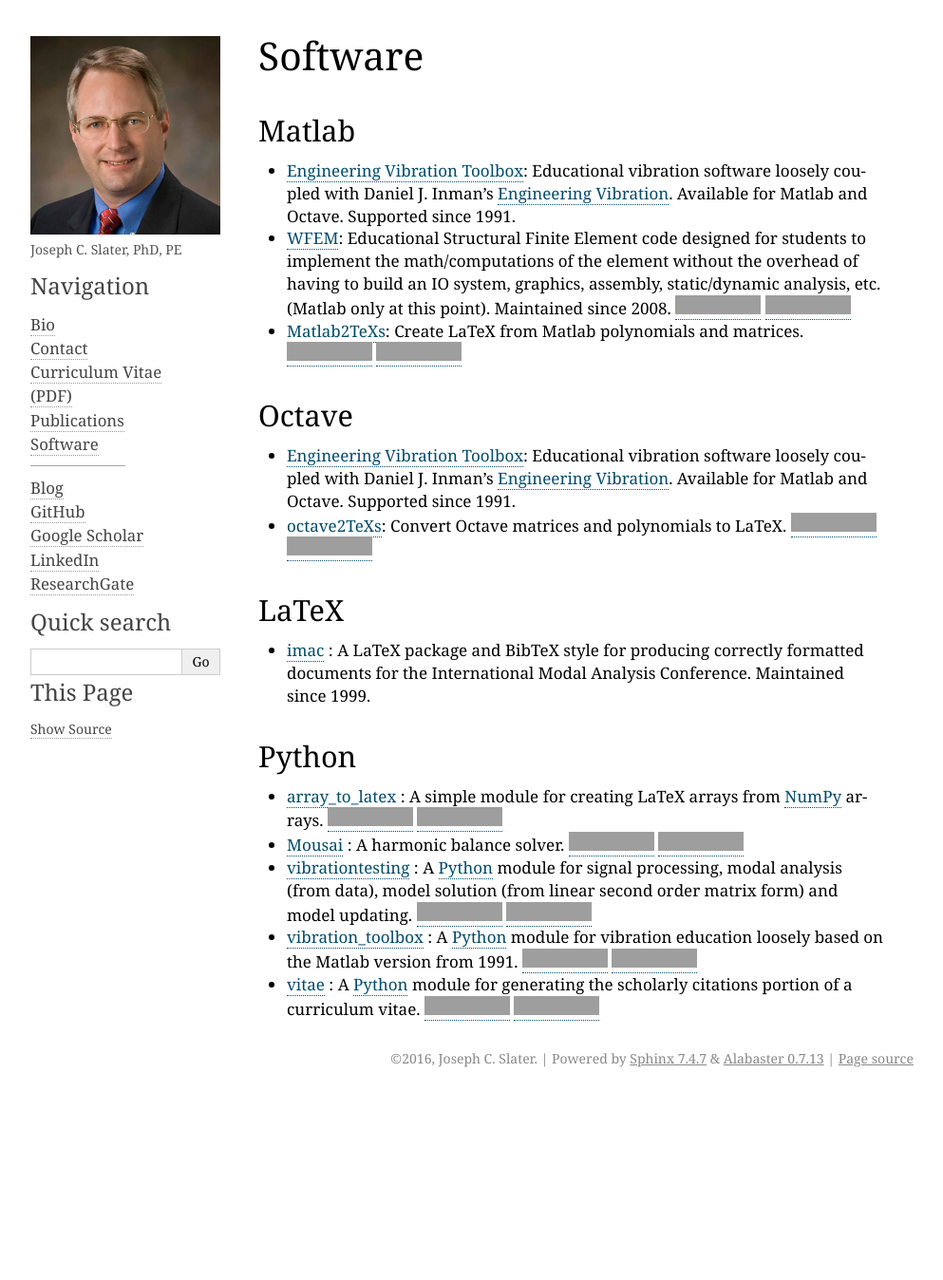
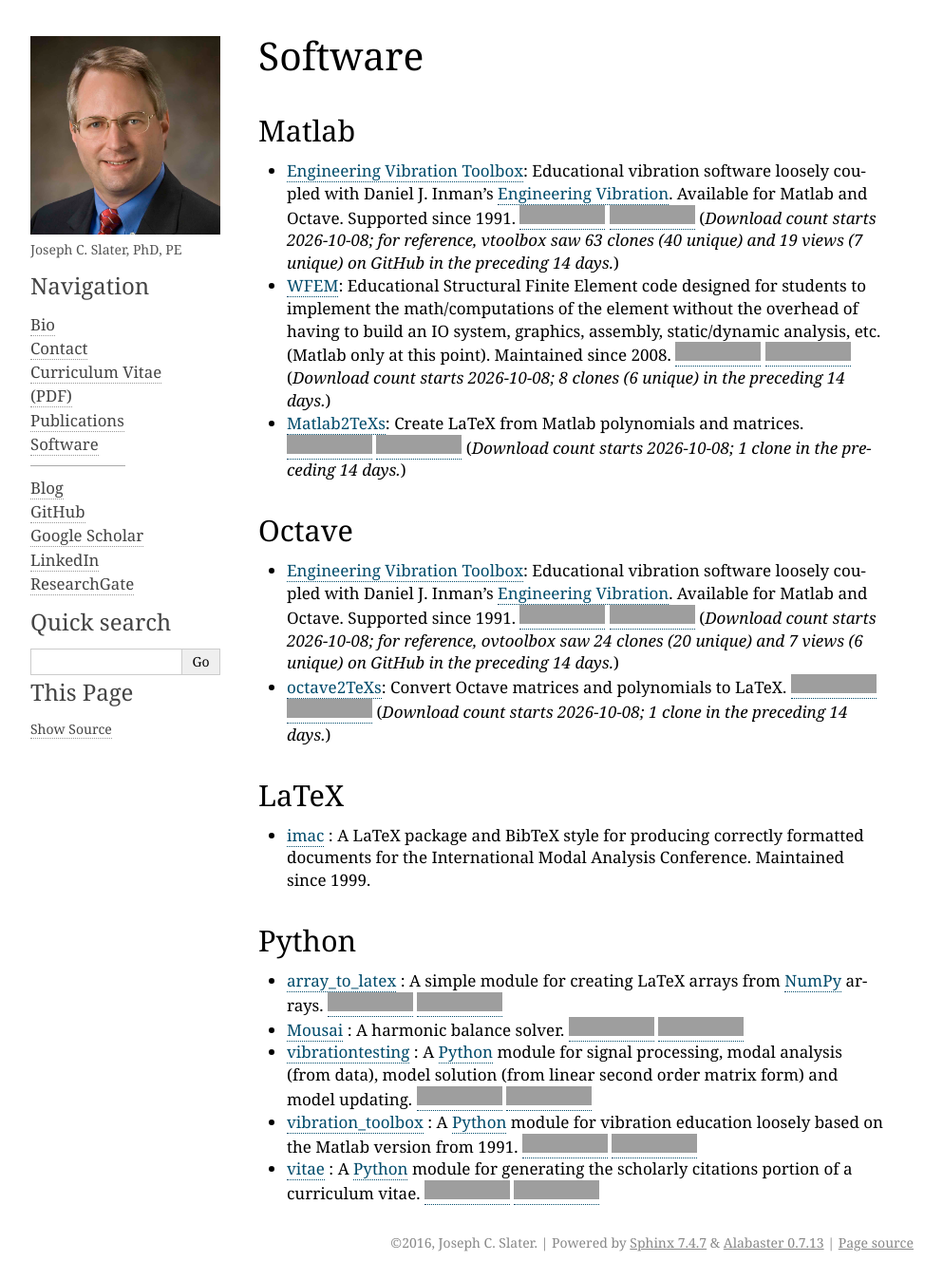
Before and after one commit to josephcslater/josephcslater, a Sphinx documentation site: the page built from source/software.rst, in a window 1280 px wide and 1348 px high. Shown: the whole window at 95% size, without its empty margins (148-1141 px from the left). Built offline with Sphinx 7.4.7, drawn with Linux system fonts in a browser that asks for light colours; grey boxes are pictures that could not be loaded.

Commit message:
Add vtoolbox/ovtoolbox badges; note download-count start dates
Added GitHub download/star badges for vtoolbox and ovtoolbox (the
Matlab and Octave repos behind the Engineering Vibration Toolbox).
Added notes to all five GitHub-badge entries (WFEM, Matlab2TeXs,
octave2TeXs, vtoolbox, ovtoolbox) stating that download counts start
2026-10-08, with prior 14-day GitHub traffic (clones/views) included
for context since historical download totals aren't available.

Co-authored-by: Copilot <223556219+Copilot@users.noreply.github.com>

```diff
--- a/source/software.rst
+++ b/source/software.rst
@@ -3,14 +3,14 @@ Software
 
 Matlab
 ------
-- `Engineering Vibration Toolbox`_: Educational vibration software loosely coupled with Daniel J. Inman's `Engineering Vibration`_. Available for Matlab and Octave. Supported since 1991.
-- `WFEM`_: Educational Structural Finite Element code designed for students to implement the math/computations of the element without the overhead of having to build an IO system, graphics, assembly, static/dynamic analysis, etc. (Matlab only at this point). Maintained since 2008. |wfem-downloads| |wfem-stars|
-- `Matlab2TeXs`_: Create LaTeX from Matlab polynomials and matrices. |matlab2texs-downloads| |matlab2texs-stars|
+- `Engineering Vibration Toolbox`_: Educational vibration software loosely coupled with Daniel J. Inman's `Engineering Vibration`_. Available for Matlab and Octave. Supported since 1991. |vtoolbox-downloads| |vtoolbox-stars| (*Download count starts 2026-10-08; for reference, vtoolbox saw 63 clones (40 unique) and 19 views (7 unique) on GitHub in the preceding 14 days.*)
+- `WFEM`_: Educational Structural Finite Element code designed for students to implement the math/computations of the element without the overhead of having to build an IO system, graphics, assembly, static/dynamic analysis, etc. (Matlab only at this point). Maintained since 2008. |wfem-downloads| |wfem-stars| (*Download count starts 2026-10-08; 8 clones (6 unique) in the preceding 14 days.*)
+- `Matlab2TeXs`_: Create LaTeX from Matlab polynomials and matrices. |matlab2texs-downloads| |matlab2texs-stars| (*Download count starts 2026-10-08; 1 clone in the preceding 14 days.*)
 
 Octave
 ------
-- `Engineering Vibration Toolbox`_: Educational vibration software loosely coupled with Daniel J. Inman's `Engineering Vibration`_. Available for Matlab and Octave. Supported since 1991.
-- `octave2TeXs`_: Convert Octave matrices and polynomials to LaTeX. |octave2texs-downloads| |octave2texs-stars|
+- `Engineering Vibration Toolbox`_: Educational vibration software loosely coupled with Daniel J. Inman's `Engineering Vibration`_. Available for Matlab and Octave. Supported since 1991. |ovtoolbox-downloads| |ovtoolbox-stars| (*Download count starts 2026-10-08; for reference, ovtoolbox saw 24 clones (20 unique) and 7 views (6 unique) on GitHub in the preceding 14 days.*)
+- `octave2TeXs`_: Convert Octave matrices and polynomials to LaTeX. |octave2texs-downloads| |octave2texs-stars| (*Download count starts 2026-10-08; 1 clone in the preceding 14 days.*)
 
 LaTeX
 -----
@@ -88,6 +88,22 @@ Python
   :target: https://github.com/josephcslater/octave2TeXs
   :alt: GitHub stars
 
+.. |vtoolbox-downloads| image:: https://img.shields.io/github/downloads/vibrationtoolbox/vtoolbox/total.svg
+  :target: https://github.com/vibrationtoolbox/vtoolbox/releases
+  :alt: GitHub Download stats
+
+.. |vtoolbox-stars| image:: https://img.shields.io/github/stars/vibrationtoolbox/vtoolbox.svg
+  :target: https://github.com/vibrationtoolbox/vtoolbox
+  :alt: GitHub stars
+
+.. |ovtoolbox-downloads| image:: https://img.shields.io/github/downloads/vibrationtoolbox/ovtoolbox/total.svg
+  :target: https://github.com/vibrationtoolbox/ovtoolbox/releases
+  :alt: GitHub Download stats
+
+.. |ovtoolbox-stars| image:: https://img.shields.io/github/stars/vibrationtoolbox/ovtoolbox.svg
+  :target: https://github.com/vibrationtoolbox/ovtoolbox
+  :alt: GitHub stars
+
 .. _array_to_latex: https://pypi.org/project/array-to-latex/
 .. _Mousai: https://pypi.org/project/mousai/
 .. _vibrationtesting: https://pypi.org/project/vibrationtesting/
```
